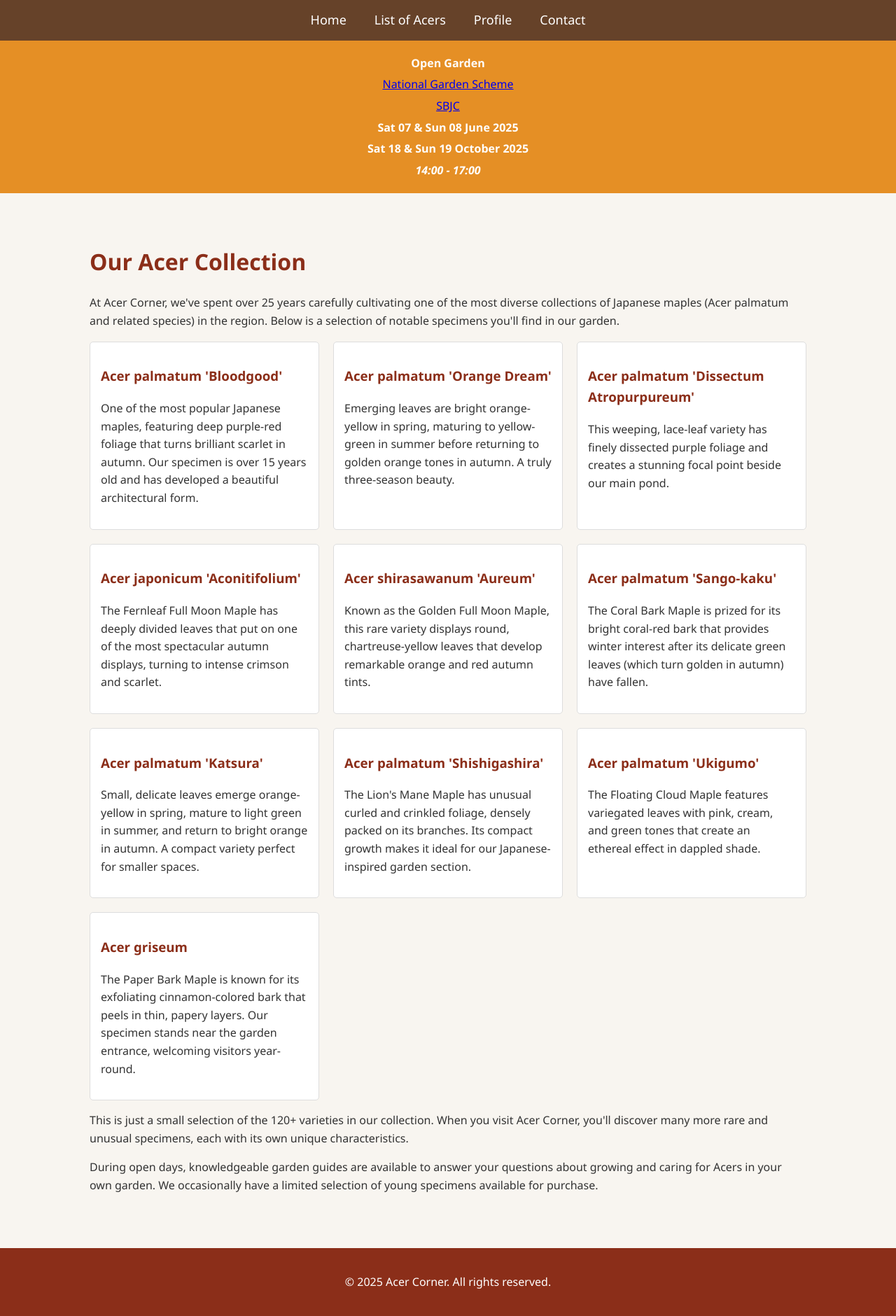
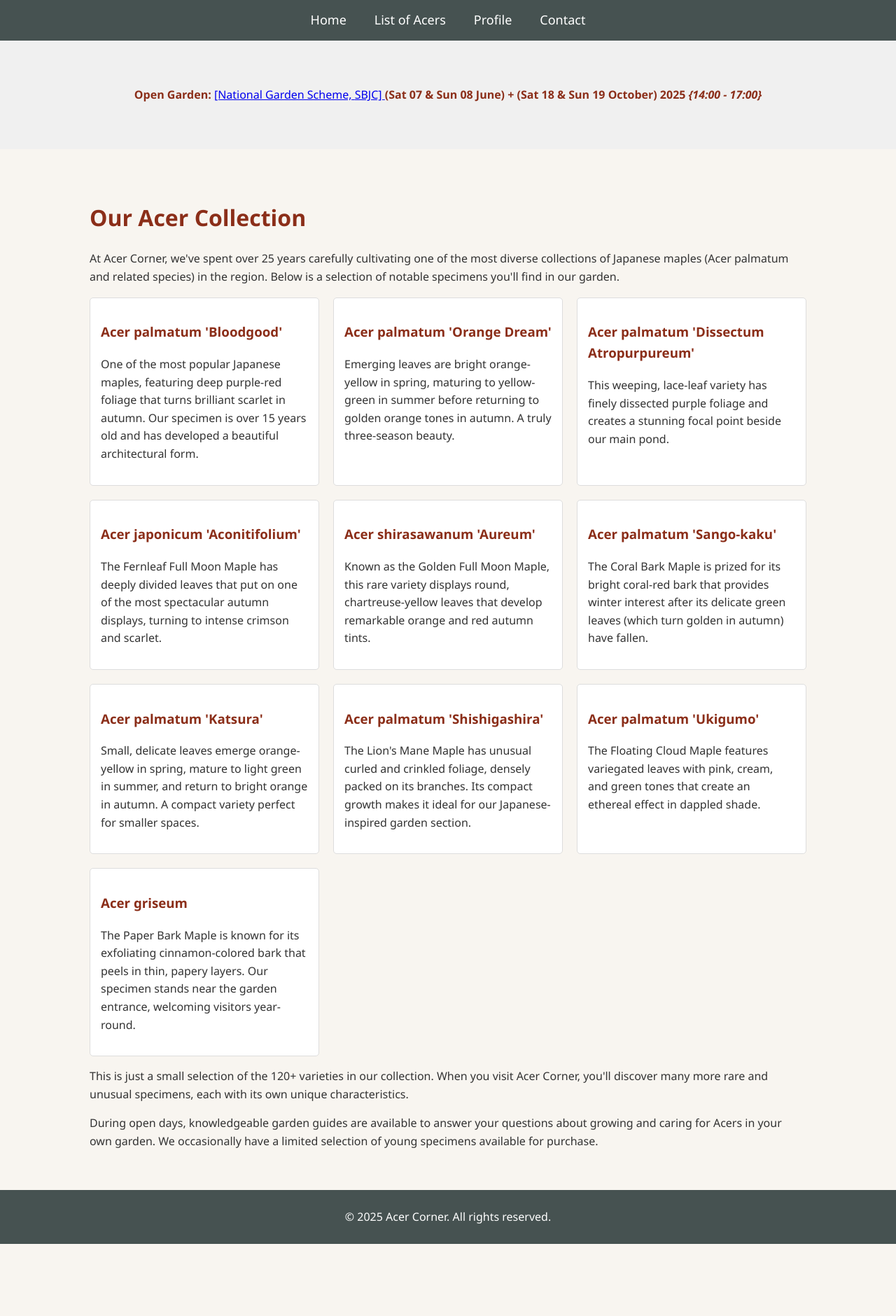
Before and after one commit to elikling/acercorner, a Flask app: page /acers in a window 1280 px wide. Shown: the part 251-2131 px from the top of the page at 70% size. After the commit the page ends 2028 px from the top, so only its background shows below. Run offline with Flask 3, Linux system fonts and the light colour scheme.

Commit message:
before replacing base

```diff
--- a/templates/base.html
+++ b/templates/base.html
@@ -13,6 +13,8 @@
             --autumn-darkred: #8b2e19;
             --text-color: #333333;
             --light-bg: #f8f5f0;
+            --dark-gray: #465251;
+            --light-gray: #f0f0f0;
         }
 
         body {
@@ -34,7 +36,7 @@
         .banner {
             width: 100%;
             height: 250px;
-            background-image: url('/static/images/acer_corner_banner.jpg');
+            background-image: url('/static/images/acer_corner_banner.png');
             background-size: cover;
             background-position: center;
             position: relative;
@@ -51,7 +53,7 @@
         }
 
         .nav-menu {
-            background-color: var(--autumn-brown);
+            background-color: var(--dark-gray);
             padding: 15px 0;
             text-align: center;
         }
@@ -81,15 +83,15 @@
         }
 
         .open-garden-info {
-            background-color: var(--autumn-orange);
-            color: white;
+            background-color: var(--light-gray);
+            color: var(--autumn-darkred);
             text-align: center;
             padding: 15px 0;
             margin-bottom: 30px;
         }
 
         .open-garden-info p {
-            margin: 5px 0;
+            margin: 50px 0;
         }
 
         .content {
@@ -97,11 +99,11 @@
         }
 
         footer {
-            background-color: var(--autumn-darkred);
+            background-color: var(--dark-gray);
             color: white;
             text-align: center;
-            padding: 20px 0;
-            margin-top: 40px;
+            padding: 10px 0;
+            margin-top: 20px;
         }
 
         h1, h2, h3 {
@@ -165,12 +167,12 @@
 
     <div class="open-garden-info">
         <div class="container">
-            <p><strong>Open Garden</strong></p>
-            <p><a href="https://ngs.org.uk/gardens/acer-corner-hp22/">National Garden Scheme</a></p>
-            <p><a href="https://www.sbjc.org.uk/">SBJC</a></p>
-            <p><strong>Sat 07 & Sun 08 June 2025</strong></p>
-            <p><strong>Sat 18 & Sun 19 October 2025</strong></p>
-            <p><em><strong>14:00 - 17:00</strong></em></p>
+            <p><strong>Open Garden: </strong>
+            <a href="https://ngs.org.uk/gardens/acer-corner-hp22/">[National Garden Scheme, </a>
+            <a href="https://www.sbjc.org.uk/">SBJC] </a>
+            <strong>(Sat 07 & Sun 08 June) +  </strong>
+            <strong>(Sat 18 & Sun 19 October) 2025 </strong>
+            <em><strong>{14:00 - 17:00}</strong></em>
         </div>
     </div>
 
```
Also changed, not shown: static/images/acer_corner_banner.jpg (deleted), 1 other file.
